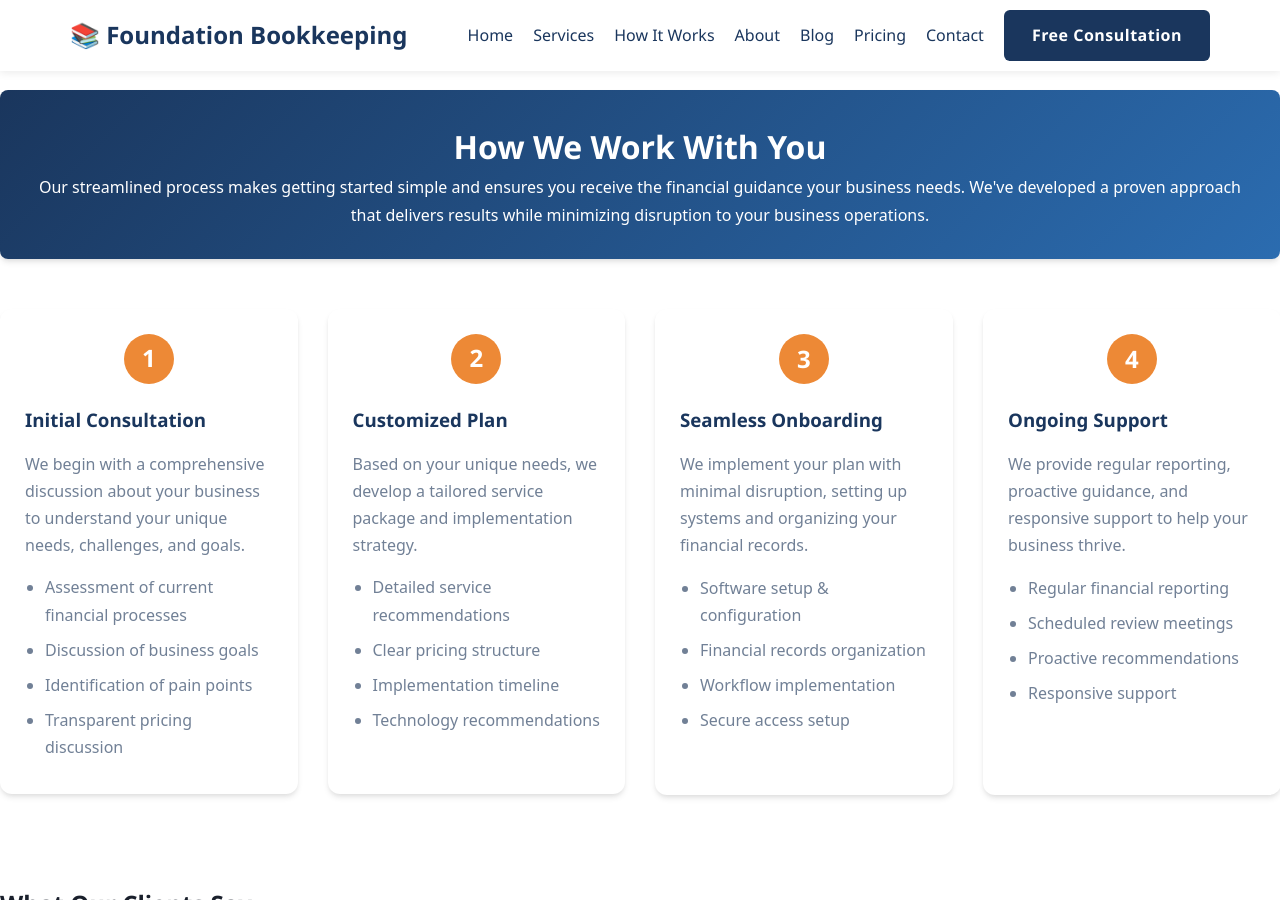
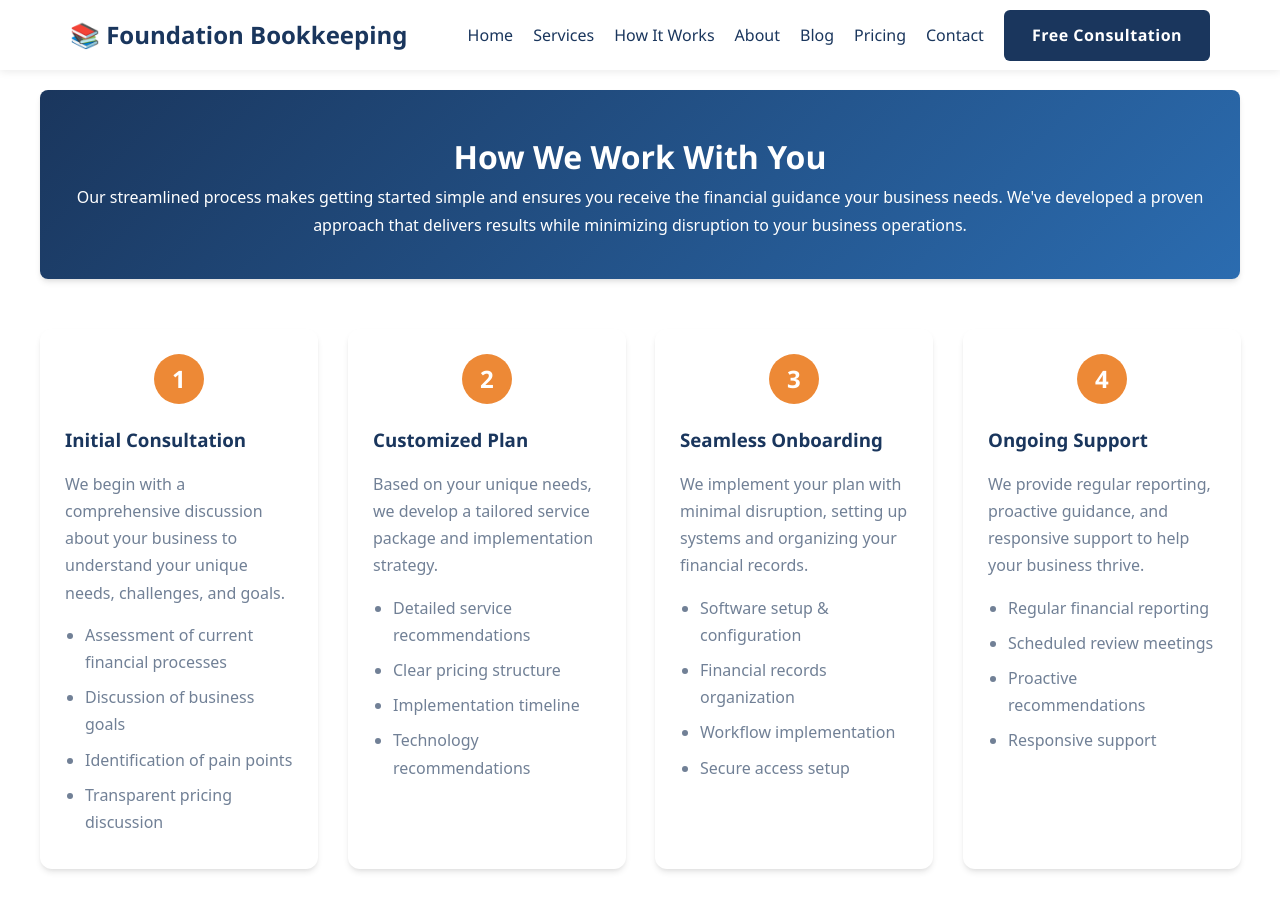
Before and after one commit to jcampbell9724/jcampbell-bookkeeping, a Jekyll site: the page built from how-it-works.md, in a window 1280 px wide and 900 px high. Built offline with Jekyll 4.4.1, drawn with Linux system fonts in a browser that asks for light colours.

Commit message:
updated css

```diff
--- a/css/styles.css
+++ b/css/styles.css
@@ -1909,10 +1909,7 @@ footer {
 }
 
 .faq-answer {
-    padding: 0 20px;
-    max-height: 0;
-    overflow: hidden;
-    transition: max-height 0.3s ease, padding 0.3s ease;
+    padding: 0 20px 20px;
 }
 
 .faq-item.active .faq-answer {
@@ -2501,8 +2498,7 @@ input:checked + .slider:before {
     .about-feature,
     .testimonial,
     .pricing-plan,
-    .addon-card,
-    .blog-card {
+    .addon-card {
         padding: 20px;
         margin-bottom: 15px;
     }
@@ -2591,17 +2587,7 @@ input:checked + .slider:before {
 
 /* Fix for Markdown pages top spacing and header consistency */
 
-/* 1. Reduce the space after header and standardize all Markdown page headers */
-.about-container,
-.hiw-container,
-.pricing-container,
-.services-container,
-.post-container,
-.blog-container {
-    padding-top: 90px !important; /* Reduce the excessive space after header */
-}
-
-/* 2. Make all page headers consistent */
+/* 1. Standardize all page headers */
 .page-header,
 .post-header,
 .blog-header,
@@ -2609,10 +2595,10 @@ input:checked + .slider:before {
 .process-hero,
 .pricing-hero,
 .services-hero {
-    margin-top: 0 !important; /* Remove the excessive top margin */
+    margin-top: 0 !important;
     background: linear-gradient(135deg, var(--primary-color) 0%, var(--secondary-color) 100%);
     color: white;
-    padding: 30px;
+    padding: 40px 20px;
     text-align: center;
     margin-bottom: 40px;
     border-radius: 8px;
@@ -2634,35 +2620,119 @@ input:checked + .slider:before {
     color: white !important;
 }
 
-/* Fix blog-specific styling */
-.blog-header {
-    margin-bottom: 30px !important;
-}
-
-/* Fix post-specific styling */
-.post-container {
-    padding-top: 90px !important;
-}
-
-.post-title {
-    color: var(--primary-color) !important;
-}
-
-/* Ensure body content has proper spacing */
+/* 2. Add more side padding and space before footer for markdown pages */
 .page-content,
 .post-content,
 .blog-content,
 .services-content {
-    padding: 0 !important;
-}
-
-/* Fix for fixed header overlap */
+    padding: 0 40px !important;
+    margin-bottom: 60px !important;
+}
+
+/* 3. Fix container spacing */
+.about-container,
+.hiw-container,
+.pricing-container,
+.services-container,
+.post-container,
+.blog-container {
+    padding-top: 90px !important;
+    max-width: 1200px;
+    margin: 0 auto;
+}
+
+/* 4. Ensure consistent spacing for blog and post content */
+.blog-container,
+.post-container {
+    padding-bottom: 80px !important;
+}
+
+/* 5. Fix mobile responsiveness */
+@media (max-width: 768px) {
+    .page-content,
+    .post-content,
+    .blog-content,
+    .services-content {
+        padding: 0 20px !important;
+    }
+
+    .page-header,
+    .post-header,
+    .blog-header,
+    .about-hero,
+    .process-hero,
+    .pricing-hero,
+    .services-hero {
+        padding: 30px 15px;
+        margin-bottom: 30px;
+    }
+}
+
+/* Performance Optimizations */
+
+/* 1. Optimize animations for performance */
+@media (prefers-reduced-motion: no-preference) {
+    .fade-in,
+    .nav-link::after,
+    .btn,
+    .service-card,
+    .process-step,
+    .testimonial,
+    .pricing-plan,
+    .blog-card,
+    .accordion-content,
+    .faq-answer {
+        will-change: transform, opacity;
+        backface-visibility: hidden;
+    }
+}
+
+/* 2. Optimize paint operations */
+.navbar,
+header,
+footer,
+.service-card,
+.process-step,
+.testimonial,
+.pricing-plan,
+.blog-card,
+.accordion-item,
+.faq-item {
+    contain: content;
+}
+
+/* 3. Optimize layout calculations */
+.services-grid,
+.process-steps,
+.blog-grid,
+.pricing-plans,
+.about-grid,
+.contact-grid {
+    contain: layout style;
+}
+
+/* 4. Optimize image loading */
+img {
+    loading: lazy;
+    decoding: async;
+}
+
+/* 5. Reduce repaints for fixed elements */
 header {
-    height: auto !important;
-    min-height: 70px;
-}
-
-/* Fix for any potential body padding */
-body {
-    padding-top: 0 !important;
-}
+    transform: translateZ(0);
+    backface-visibility: hidden;
+}
+
+/* 6. Optimize font loading */
+:root {
+    font-display: swap;
+}
+
+/* 7. Optimize transitions */
+@media (prefers-reduced-motion: no-preference) {
+    * {
+        transition-property: transform, opacity, box-shadow;
+        transition-duration: 0.3s;
+        transition-timing-function: cubic-bezier(0.4, 0, 0.2, 1);
+    }
+}
```
Also changed, not shown: robots.txt (+7 -0 lines).
